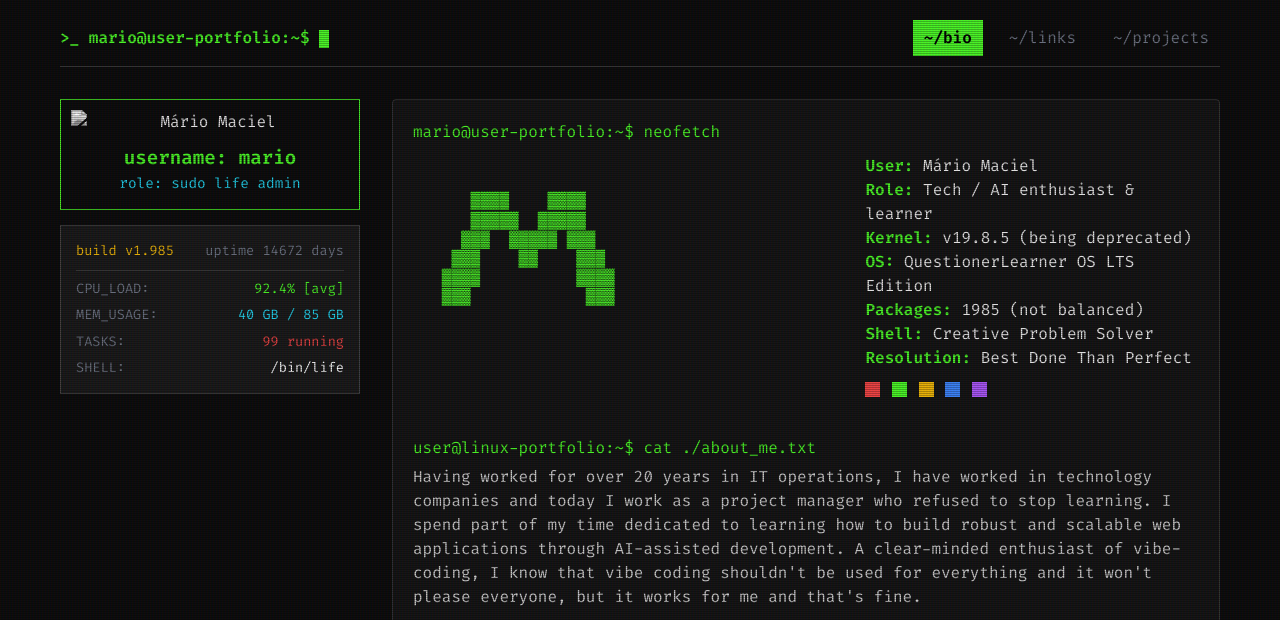
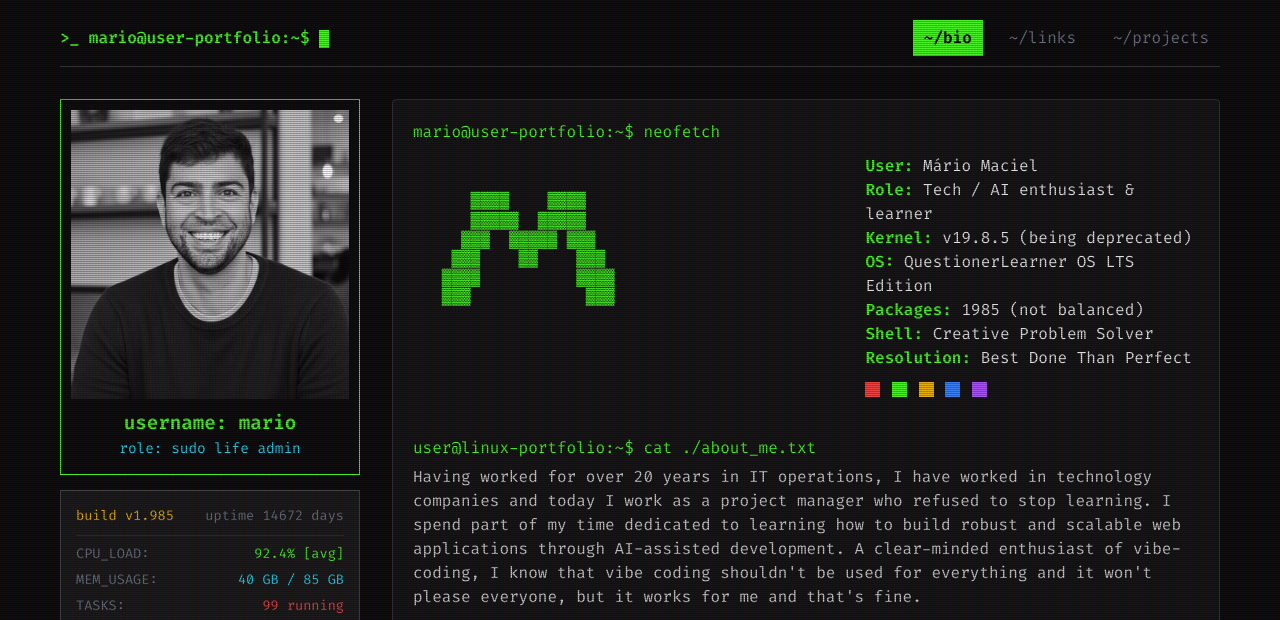
Before and after one commit to mariomacielrj/site, a plain HTML site: page index.html in a window 1280 px wide. Shown: the top 620 px of the page. Drawn offline with Linux system fonts and the light colour scheme.

Commit message:
Update index.html

```diff
--- a/index.html
+++ b/index.html
@@ -394,7 +394,7 @@
 
                 <div class="left-col">
                     <div class="profile-card">
-                        <img src="./1.png.png" alt="Mário Maciel" class="profile-img">
+                        <img src="./1.png" alt="Mário Maciel" class="profile-img">
                         <div class="user-label">username: mario</div>
                         <div class="role-label">role: sudo life admin</div>
                     </div>
```
